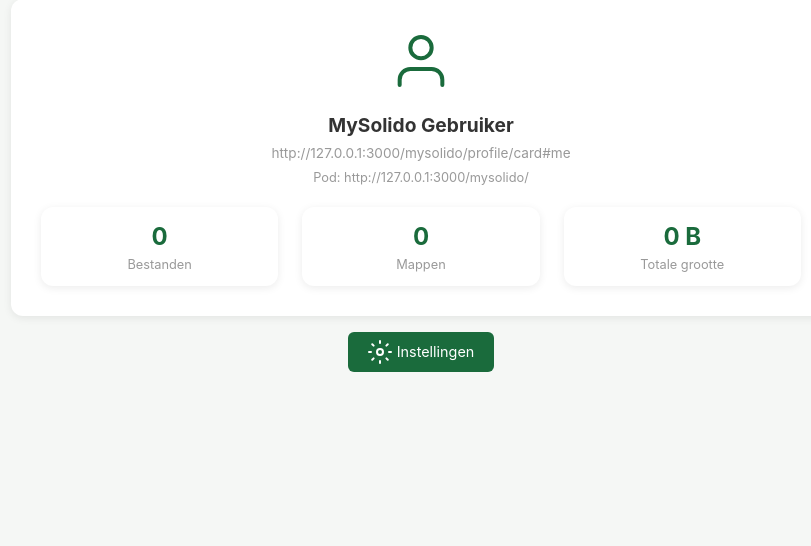
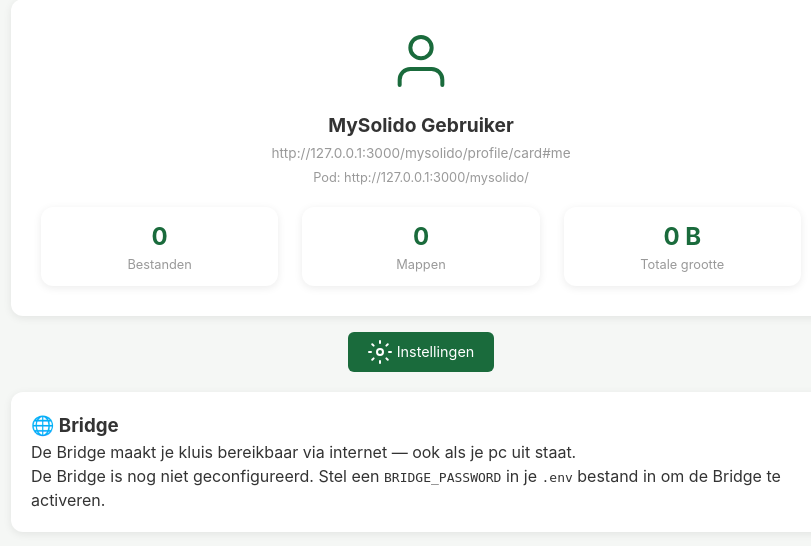
Before and after one commit to Wim1201/mysolido, a Flask app: page /profile in a window 1280 px wide. Shown: the part 143-689 px from the top of the page, without its empty margins (219-1030 px from the left). Run offline with Flask 3, Linux system fonts and the light colour scheme; parts of the project's set-up code (start-up, migrations or seed data) failed here and were passed over.

Commit message:
Profiel: Bridge-wachtwoord tonen, kopiëren en wijzigen

```diff
--- a/app.py
+++ b/app.py
@@ -10,7 +10,7 @@ import shutil
 from datetime import datetime, timedelta
 from email.utils import parsedate_to_datetime
 from urllib.parse import unquote
-from flask import Flask, render_template, request, redirect, url_for, flash, Response, send_file, session
+from flask import Flask, render_template, request, redirect, url_for, flash, Response, send_file, session, abort
 import requests
 import base64
 from dotenv import load_dotenv
@@ -1534,11 +1534,52 @@ def profile():
     """Show user profile with storage stats"""
     stats = get_pod_stats_filesystem()
     stats['total_size_formatted'] = format_size(stats['total_size'])
+    bridge_password = os.getenv('BRIDGE_PASSWORD', '')
+    bridge_url = os.getenv('SHARE_BASE_URL', '')
     return render_template('profile.html',
         webid=OWNER_WEBID,
         pod_url=SOLID_POD_URL,
         stats=stats,
+        bridge_password=bridge_password,
+        bridge_url=bridge_url,
+        bridge_configured=bool(bridge_password),
     )
+
+
+@app.route('/profile/bridge-password', methods=['POST'])
+def change_bridge_password():
+    if BRIDGE_MODE:
+        abort(403)
+
+    new_password = request.form.get('new_password', '').strip()
+
+    if len(new_password) < 8:
+        flash('Wachtwoord moet minimaal 8 tekens zijn', 'error')
+        return redirect(url_for('profile'))
+
+    env_path = os.path.join(os.path.dirname(os.path.abspath(__file__)), '.env')
+
+    if os.path.exists(env_path):
+        with open(env_path, 'r') as f:
+            lines = f.readlines()
+
+        found = False
+        with open(env_path, 'w') as f:
+            for line in lines:
+                if line.startswith('BRIDGE_PASSWORD='):
+                    f.write(f'BRIDGE_PASSWORD={new_password}\n')
+                    found = True
+                else:
+                    f.write(line)
+            if not found:
+                f.write(f'BRIDGE_PASSWORD={new_password}\n')
+
+        load_dotenv(env_path, override=True)
+        os.environ['BRIDGE_PASSWORD'] = new_password
+
+    flash('Bridge-wachtwoord gewijzigd', 'success')
+    log_action('bridge_password_changed', {})
+    return redirect(url_for('profile'))
 
 
 @app.route('/settings')
--- a/static/js/app.js
+++ b/static/js/app.js
@@ -79,6 +79,30 @@ function copyShareLink() {
     });
 }
 
+/* --- Bridge Password Toggle --- */
+function toggleBridgePassword() {
+    var hidden = document.getElementById('bridge-pw-hidden');
+    var visible = document.getElementById('bridge-pw-visible');
+    var toggleText = document.getElementById('bridge-pw-toggle-text');
+
+    if (hidden.style.display !== 'none') {
+        hidden.style.display = 'none';
+        visible.style.display = 'inline';
+        toggleText.textContent = 'Verberg';
+    } else {
+        hidden.style.display = 'inline';
+        visible.style.display = 'none';
+        toggleText.textContent = 'Toon';
+    }
+}
+
+function copyBridgePassword() {
+    var pw = document.getElementById('bridge-pw-visible').textContent;
+    navigator.clipboard.writeText(pw).then(function() {
+        alert('Wachtwoord gekopieerd!');
+    });
+}
+
 /* --- Loading Spinner --- */
 function showSpinner() {
     document.getElementById('spinner-overlay').classList.add('active');
--- a/templates/profile.html
+++ b/templates/profile.html
@@ -29,4 +29,55 @@
     <div style="text-align: center; margin-top: 16px;">
         <a href="{{ url_for('settings') }}" class="btn">{{ icon_settings() }} Instellingen</a>
     </div>
+
+    {% if not bridge_mode %}
+    <div class="card" style="margin-top: 20px;">
+        <h3>&#127760; Bridge</h3>
+        <p class="text-secondary">De Bridge maakt je kluis bereikbaar via internet — ook als je pc uit staat.</p>
+
+        {% if bridge_configured %}
+        <div class="bridge-info">
+            {% if bridge_url %}
+            <div class="info-row">
+                <span class="info-label">Bridge URL</span>
+                <span class="info-value">
+                    <a href="{{ bridge_url }}" target="_blank">{{ bridge_url }}</a>
+                </span>
+            </div>
+            {% endif %}
+
+            <div class="info-row">
+                <span class="info-label">Wachtwoord</span>
+                <span class="info-value">
+                    <span id="bridge-pw-hidden">&#8226;&#8226;&#8226;&#8226;&#8226;&#8226;&#8226;&#8226;&#8226;&#8226;&#8226;&#8226;</span>
+                    <span id="bridge-pw-visible" style="display:none;">{{ bridge_password }}</span>
+                    <button type="button" class="btn btn-compact btn-secondary" onclick="toggleBridgePassword()">
+                        <span id="bridge-pw-toggle-text">Toon</span>
+                    </button>
+                    <button type="button" class="btn btn-compact btn-secondary" onclick="copyBridgePassword()">
+                        Kopieer
+                    </button>
+                </span>
+            </div>
+        </div>
+
+        <hr style="margin: 16px 0; border: none; border-top: 1px solid var(--color-border);">
+
+        <h4>Wachtwoord wijzigen</h4>
+        <form action="{{ url_for('change_bridge_password') }}" method="post" class="bridge-password-form">
+            <div class="form-row">
+                <input type="password" name="new_password" placeholder="Nieuw wachtwoord (min. 8 tekens)"
+                        minlength="8" required class="form-input">
+                <button type="submit" class="btn btn-compact btn-primary">Opslaan</button>
+            </div>
+        </form>
+
+        {% else %}
+        <p class="text-secondary">
+            De Bridge is nog niet geconfigureerd. Stel een <code>BRIDGE_PASSWORD</code> in je <code>.env</code> bestand in
+            om de Bridge te activeren.
+        </p>
+        {% endif %}
+    </div>
+    {% endif %}
 {% endblock %}
```
Also changed, not shown: static/css/style.css (+46 -0 lines).
